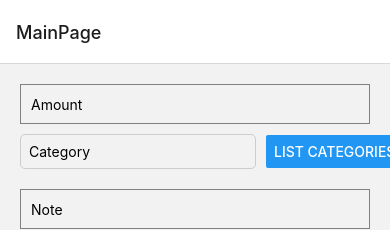
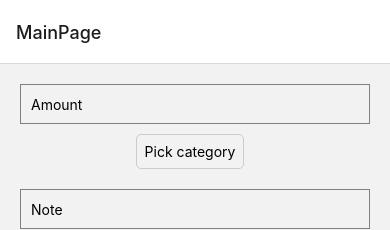
Before and after one commit to riwaldo14/spendWise, a React Native app: screen /AddTransactionTab in a window 390 px wide. Shown: the top 230 px of the page. Built offline with nearby package versions, Linux system fonts and the light colour scheme.

Commit message:
fixing logic choose category, and set new properties category type

```diff
--- a/src/screens/AddTransaction.js
+++ b/src/screens/AddTransaction.js
@@ -1,5 +1,12 @@
 import React, { useContext, useEffect, useState } from "react";
-import { View, TextInput, Button, StyleSheet, Pressable } from "react-native";
+import {
+  View,
+  TextInput,
+  Button,
+  StyleSheet,
+  Pressable,
+  Text,
+} from "react-native";
 import dayjs from "dayjs";
 
 import { v4 as uuidv4 } from "uuid";
@@ -8,15 +15,15 @@ import { v4 as uuidv4 } from "uuid";
 import DatePicker from "../components/DatePicker";
 import InputField from "../components/InputField";
 import { TransactionContext } from "../../store/transaction-context";
-import { useFocusEffect } from "@react-navigation/native";
 
 const AddTransaction = ({ route, navigation }) => {
   // const [amount, setAmount] = useState("");
   const [amount, setAmount] = useState("");
   const [category, setCategory] = useState("");
   const [note, setNote] = useState("");
-  const [date, setDate] = useState(dayjs());
+  const [date, setDate] = useState(dayjs().format("YYYY-MM-DD HH:mm"));
   const [sourceOfFund, setSourceOfFund] = useState("");
+  const [transactionType, setTransactionType] = useState("");
 
   //generate the ID
   const transactionId = uuidv4();
@@ -31,33 +38,58 @@ const AddTransaction = ({ route, navigation }) => {
 
   const selectedCategory = route.params?.selectedCategory;
 
-  // console.log("edit transaction params> " + editTransaction);
-  console.log(
-    "edit transaction params> ",
-    JSON.stringify(editTransaction, null, 2)
-  );
-  console.log(
-    "selected category params> ",
-    JSON.stringify(selectedCategory, null, 2)
-  );
-  // console.log("select category params> " + selectedCategory);
+  console.log("transaction type> ", transactionType);
 
   useEffect(() => {
-    if (editTransaction) {
+    if (!editTransaction) {
+      // Case 1: New transaction
+      if (selectedCategory) {
+        setCategory(selectedCategory.categoryName);
+        setTransactionType(selectedCategory.categoryType);
+      }
+    } else {
+      // Case 2: Edit transaction
       setAmount(editTransaction.amount);
       setNote(editTransaction.note);
       setSourceOfFund(editTransaction.sourceOfFund);
       setDate(editTransaction.date);
+
+      // Set category based on selectedCategory or editTransaction.category
       setCategory(
         selectedCategory
           ? selectedCategory.categoryName
           : editTransaction.category
       );
+
+      setTransactionType(
+        selectedCategory
+          ? selectedCategory.categoryType
+          : editTransaction.transactionType
+      );
     }
   }, [editTransaction, selectedCategory]);
 
+  const getCategoryText = (editTransaction, selectedCategory) => {
+    if (!editTransaction) {
+      // Case 1: New transaction
+      return selectedCategory ? selectedCategory.categoryName : "Pick category";
+    } else {
+      // Case 2: Edit transaction
+      return selectedCategory
+        ? selectedCategory.categoryName
+        : editTransaction.category;
+    }
+  };
+
   function submitHandler() {
-    const transactionData = { amount, category, note, date, sourceOfFund };
+    const transactionData = {
+      amount,
+      category,
+      note,
+      date,
+      sourceOfFund,
+      transactionType,
+    };
     if (editTransaction) {
       TransactionsCtx.updateTransaction(editTransaction.id, transactionData);
       console.log("editted>", transactionId, editTransaction);
@@ -84,7 +116,7 @@ const AddTransaction = ({ route, navigation }) => {
         onChangeText={(text) => setAmount(text)}
       />
 
-      <View style={styles.inputContainer}>
+      {/* <View style={styles.inputContainer}>
         <TextInput
           style={styles.input}
           placeholder="Category"
@@ -94,8 +126,13 @@ const AddTransaction = ({ route, navigation }) => {
         />
 
         <Button title="List Categories" onPress={chooseCategoryHandler} />
-      </View>
-      {/* Add more components or content here */}
+      </View> */}
+
+      <Pressable style={styles.inputContainer} onPress={chooseCategoryHandler}>
+        <Text style={styles.input}>
+          {getCategoryText(editTransaction, selectedCategory)}
+        </Text>
+      </Pressable>
 
       <InputField
         placeholder="Note"
--- a/src/screens/DetailsScreen.js
+++ b/src/screens/DetailsScreen.js
@@ -48,6 +48,10 @@ export default function DetailsScreen({ route, navigation }) {
             <Text>{selectedTransaction.sourceOfFund}</Text>
           </View>
           <View style={styles.details}>
+            <Text style={styles.label}>transaction Type:</Text>
+            <Text>{selectedTransaction.transactionType}</Text>
+          </View>
+          <View style={styles.details}>
             <Pressable onPress={editTransactionHandler} style={styles.button}>
               <Text>Edit</Text>
             </Pressable>
--- a/store/transaction-context.js
+++ b/store/transaction-context.js
@@ -2,10 +2,20 @@ import { createContext, useReducer } from "react";
 
 export const TransactionContext = createContext({
   transactions: [],
-  addTransaction: ({ amount, category, note, sof, date }) => {},
+  addTransaction: ({
+    amount,
+    category,
+    note,
+    sof,
+    date,
+    transactionType,
+  }) => {},
   setTransaction: (transactions) => {},
   deleteTransaction: (id) => {},
-  updateTransaction: (id, { amount, category, note, sof, date }) => {},
+  updateTransaction: (
+    id,
+    { amount, category, note, sof, date, transactionType }
+  ) => {},
 });
 
 function transactionsReducer(state, action) {
```
